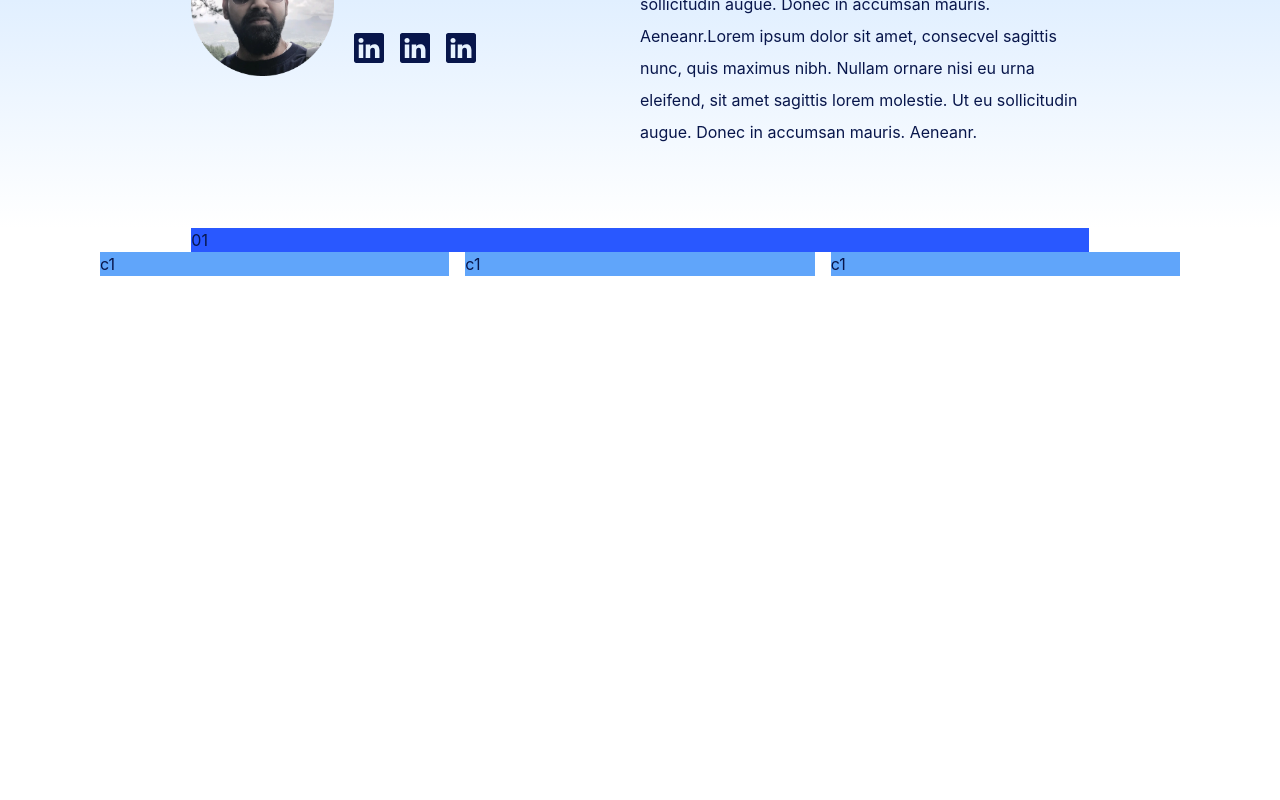
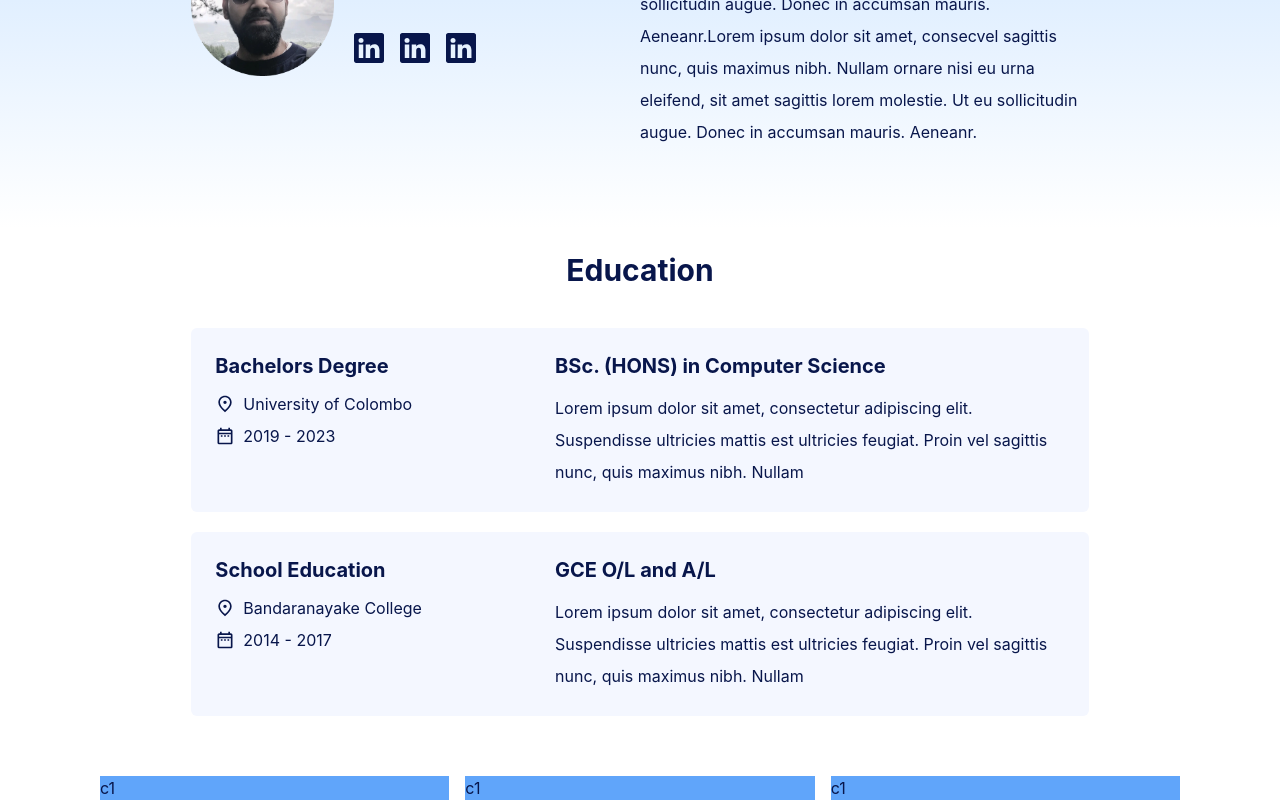
Before and after one commit to madusankanipunajith/portfolio-2023, a React (Create React App) app: page / in a window 1280 px wide. Shown: the part 980-1780 px from the top of the page. Before the commit the page ends 1256 px from the top, so only its background shows below. Built offline with nearby package versions, Linux system fonts and the light colour scheme; the HTML template or start-up script is replaced by a standard one.

Commit message:
timeline

```diff
--- a/src/App.js
+++ b/src/App.js
@@ -7,8 +7,8 @@ import Port from "./Port";
 
 function App() {
 	return (
-		<main className="bg-red-white h-screen  text-dark">
-			<div className=" shadow-lg">
+		<main className="h-screen text-dark">
+			<div className="px-[100px] shadow-lg">
 				<Header />
 			</div>
 			<div className="px-[100px]">
--- a/src/Exp.js
+++ b/src/Exp.js
@@ -1,9 +1,29 @@
 import React from "react";
+import { MdOutlinePlace, MdOutlineDateRange } from "react-icons/md";
+import TimelineCard from "./components/TimelineCard";
 
 const Exp = () => {
 	return (
-		<section className="grid grid-cols-12 gap-4 ">
-			<div className="col-start-2 col-span-10 bg-primary">01</div>
+		<section className="grid grid-cols-12 gap-4 mb-10 ">
+			<div className="col-start-2 col-span-10 ">
+				<h1 className=" text-3xl font-bold text-center pb-10 mt-6">
+					Education
+				</h1>
+				<TimelineCard
+					type="Bachelors Degree"
+					title="BSc. (HONS) in Computer Science"
+					place="University of Colombo"
+					date="2019 - 2023"
+					description="Lorem ipsum dolor sit amet, consectetur adipiscing elit. Suspendisse ultricies mattis est ultricies feugiat. Proin vel sagittis nunc, quis maximus nibh. Nullam"
+				/>
+				<TimelineCard
+					type="School Education"
+					title="GCE O/L and A/L"
+					place="Bandaranayake College"
+					date="2014 - 2017"
+					description="Lorem ipsum dolor sit amet, consectetur adipiscing elit. Suspendisse ultricies mattis est ultricies feugiat. Proin vel sagittis nunc, quis maximus nibh. Nullam"
+				/>
+			</div>
 		</section>
 	);
 };
--- a/src/Hero.js
+++ b/src/Hero.js
@@ -4,21 +4,11 @@ import Particles from "react-particles";
 import { loadFull } from "tsparticles";
 
 const Hero = () => {
-	// const particlesInit = useCallback(async (engine) => {
-	// 	console.log(engine);
-	// 	// you can initiate the tsParticles instance (engine) here, adding custom shapes or presets
-	// 	// this loads the tsparticles package bundle, it's the easiest method for getting everything ready
-	// 	// starting from v2 you can add only the features you need reducing the bundle size
-	// 	await loadFull(engine);
-	// }, []);
 
-	// const particlesLoaded = useCallback(async (container) => {
-	// 	await console.log(container);
-	// }, []);
 	return (
-		<section className="grid grid-cols-12 gap-4 h-full mt-1 w-2/3">
+		<section className="grid grid-cols-12 gap-4 h-full mt-1 w-full">
 			<div className="col-start-2 col-span-10 py-20 h-[600px]">
-				<div>
+				<div className="w-2/3">
 					<h1 className=" font-bold text-5xl mt-10">
 						I'm <span className=" text-primary">Dimuthu</span> Dhanushka
 					</h1>
--- /dev/null
+++ b/src/components/TimelineCard.js
@@ -0,0 +1,26 @@
+import React from "react";
+import { MdOutlinePlace, MdOutlineDateRange } from "react-icons/md";
+
+const TimelineCard = ({ type, title, place, date, description }) => {
+	return (
+		<div className="flex flex-row bg-light p-6 mb-5 rounded-md">
+			<div className="w-2/5">
+				<h2 className="font-bold text-xl">{type}</h2>
+				<div className="flex flex-row items-center ">
+					<MdOutlinePlace className="text-xl mt-3" />
+					<p className="mt-3 ml-2">{place}</p>
+				</div>
+				<div className="flex flex-row items-center ">
+					<MdOutlineDateRange className="text-xl mt-2" />
+					<p className="mt-2 ml-2">{date}</p>
+				</div>
+			</div>
+			<div className="w-3/5">
+				<h2 className="font-bold text-xl">{title}</h2>
+				<p className=" leading-8 mt-3">{description}</p>
+			</div>
+		</div>
+	);
+};
+
+export default TimelineCard;
```
